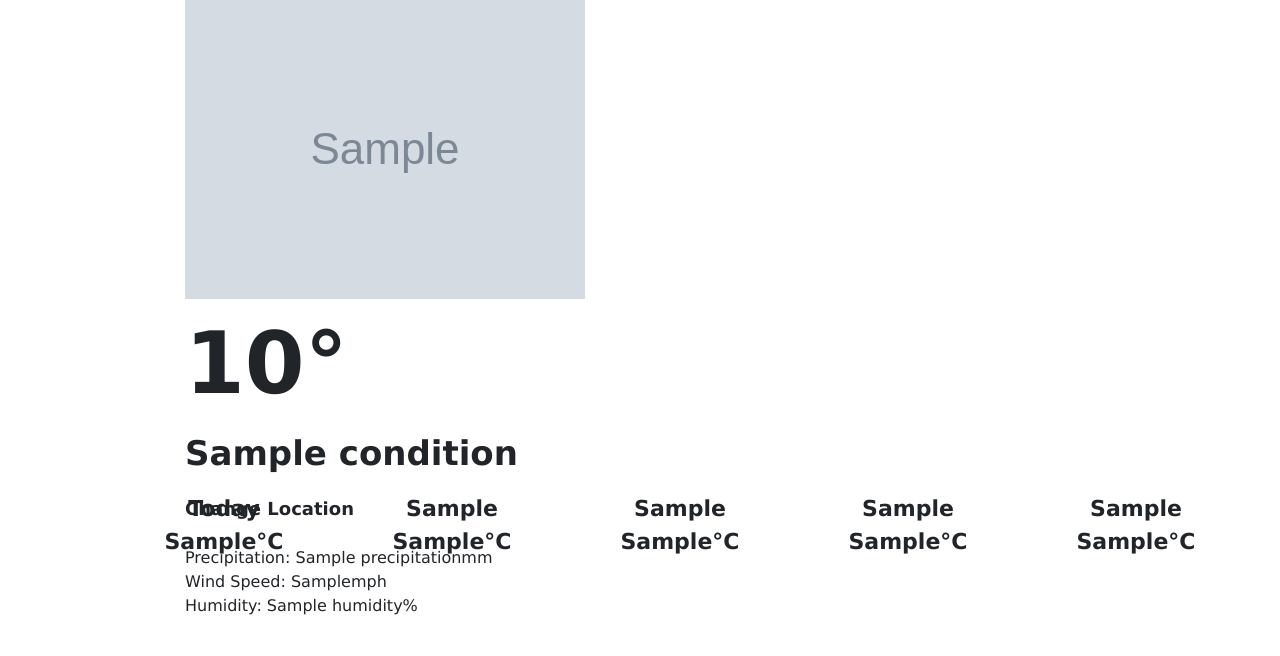
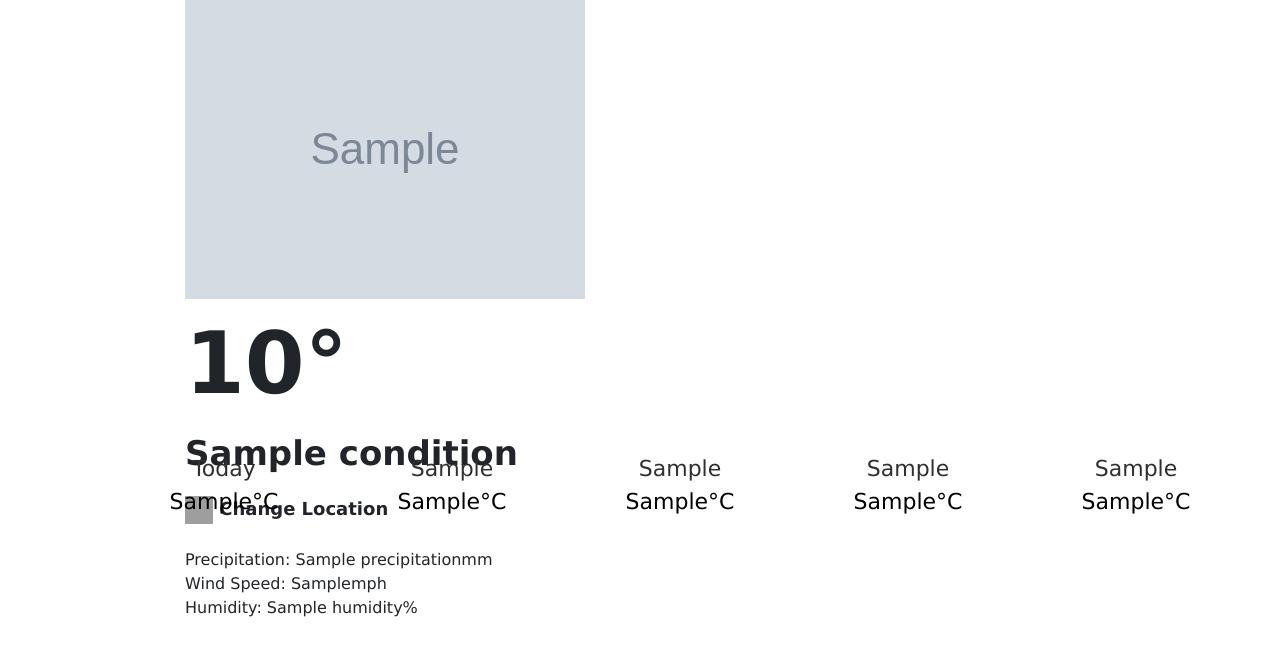
Before and after one commit to JamezGr/Django_Weather, a Django app: template weather_app/templates/weather/main_weather.html in a window 1280 px wide. Shown: the part 34-690 px from the top of the page. Run offline with Django 3.2, Linux system fonts and the light colour scheme; the template is opened without the code that fills it: most values are stand-ins (such as "Sample title", 1, 10 or a date in 2020); grey boxes marked "Sample" are stand-in pictures; some libraries are stand-ins or nearby versions; grey boxes are pictures that could not be loaded.

Commit message:
Change Location Icon Added

```diff
--- a/weather_app/static/css/styles.css
+++ b/weather_app/static/css/styles.css
@@ -18,9 +18,14 @@ div.current_weather {
 
 }
 
+img.icon {
+    height:28px;
+    width:28px;
+}
+
 div.five_day_forecast {
    text-align: center;
-   margin-top: 420px;
+   margin-top: 380px;
    margin-left: 110px;
    position: fixed;
    display: inline-block;
@@ -33,8 +38,9 @@ div.row {
 }
 
 div.date_text {
-  font-weight: bold;
+  font-weight: normal;
   font-size: 22px;
+  color: #303030;
 
 }
 
@@ -47,6 +53,8 @@ div.col-sm {
 
 div.forecast_temp {
     text-align: center;
+    font-weight: normal;
+    color: black;
 }
 
 div.current_condition {
--- a/weather_app/templates/weather/main_weather.html
+++ b/weather_app/templates/weather/main_weather.html
@@ -37,7 +37,10 @@
     </div>
 
     <div class="change_location">
-        Change Location
+        <div class="location_icon">
+            <img class ="icon_location icon" src="{% static 'img/Media_Viewer_Icon_-_Location.svg' %}">
+            Change Location
+        </div>
     </div>
 
     <div class ="current_precipitation">
```
